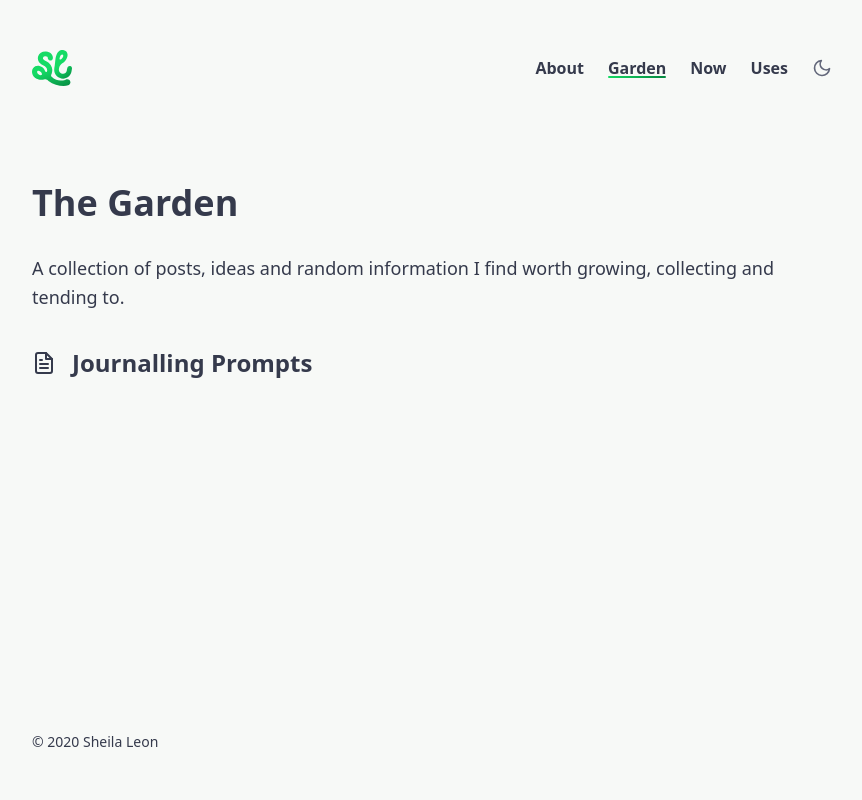
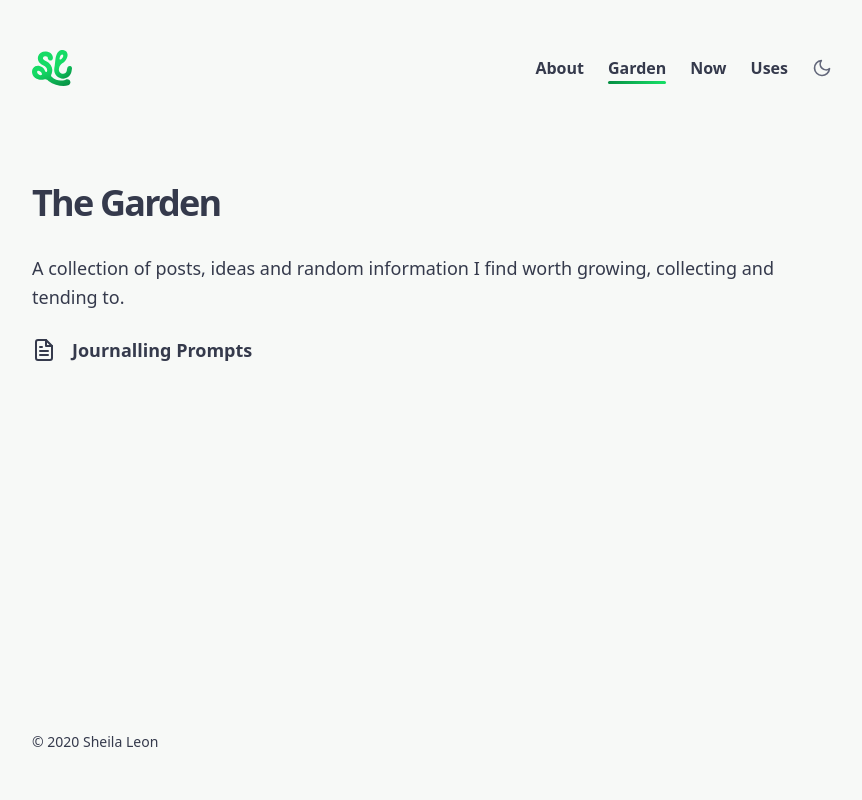
Before and after one commit to sheilaleon/sheilaleon.tech, a Gatsby site: page /the-garden in a window 1280 px wide. Shown: the whole page, without its empty margins (208-1070 px from the left). Built offline with nearby package versions, Linux system fonts and the light colour scheme; Gatsby itself is replaced by a stand-in of ours; some packages are replaced by stand-ins of ours.

Commit message:
Add gradient css variables, update content

```diff
--- a/src/assets/css/global.css
+++ b/src/assets/css/global.css
@@ -40,16 +40,16 @@
     @apply no-underline font-semibold;
   }
   h1 {
-    @apply text-4xl mb-6;
+    @apply text-4xl mb-6 tracking-tighter;
   }
   h2 {
-    @apply text-3xl mt-10 mb-4;
+    @apply text-3xl mt-10 mb-4 tracking-tight;
   }
   h3 {
-    @apply text-2xl mt-8 mb-4;
+    @apply text-2xl mt-8 mb-4 tracking-tight;
   }
   h4 {
-    @apply text-xl mt-6 mb-4;
+    @apply text-xl mt-6 mb-4 tracking-tight;
   }
   p {
     @apply mb-6 leading-relaxed;
@@ -67,13 +67,14 @@
   }
   p a::after,
   li a::after {
-    @apply absolute w-full bottom-0 left-0 opacity-0 rounded-full transition-all duration-300 ease-in-out;
+    @apply absolute w-full left-0 opacity-0 rounded-sm transition-all duration-300 ease-in-out;
     content: '';
-    height: 10%;
+    height: 3px;
+    bottom: -5px;
     background: linear-gradient(
       135deg,
-      rgba(22, 219, 101, 1) 0%,
-      rgba(5, 140, 66, 1) 90%
+      rgba(var(--rgba-primary-start)) 0%,
+      rgba(var(--rgba-primary-end)) 90%
     );
     transform-origin: 50% 0%;
     transform: scaleX(0);
@@ -123,30 +124,32 @@
     @apply flex justify-end content-center mr-3;
   }
   .active::before {
-    @apply absolute w-full bottom-0 left-0 rounded-full;
+    @apply absolute w-full left-0 rounded-sm;
     content: '';
+    height: 3px;
+    bottom: -3px;
     background: linear-gradient(
       135deg,
-      rgba(22, 219, 101, 1) 0%,
-      rgba(5, 140, 66, 1) 90%
+      rgba(var(--rgba-primary-start)) 0%,
+      rgba(var(--rgba-primary-end)) 90%
     );
-    height: 10%;
     z-index: -10;
   }
   .nav-links a {
-    @apply mx-2 text-default text-sm font-semibold leading-tight relative transition-all duration-300;
+    @apply mx-2 text-default text-sm font-semibold relative transition-all duration-300;
   }
   .nav-links a:hover {
     @apply text-linkHover;
   }
   .nav-links a::after {
-    @apply absolute w-full bottom-0 left-0 opacity-0 rounded-full transition-all duration-300 ease-in-out;
+    @apply absolute w-full left-0 opacity-0 rounded-sm transition-all duration-300 ease-in-out;
     content: '';
-    height: 10%;
+    height: 3px;
+    bottom: -3px;
     background: linear-gradient(
       135deg,
-      rgba(22, 219, 101, 1) 0%,
-      rgba(5, 140, 66, 1) 90%
+      rgba(var(--rgba-primary-start)) 0%,
+      rgba(var(--rgba-primary-end)) 90%
     );
     transform-origin: 50% 0%;
     transform: scaleX(0);
@@ -169,10 +172,10 @@
     @apply text-mutedHover;
   }
   .hero h1 {
-    @apply leading-tight pb-2 text-3xl;
+    @apply pb-2 leading-tight text-3xl tracking-normal;
   }
   .greetings {
-    @apply text-5xl font-semibold;
+    @apply text-5xl font-semibold tracking-tight;
   }
   .info {
     @apply text-xs mt-0;
@@ -185,7 +188,7 @@
     @apply relative;
   }
   .project h4 {
-    @apply leading-tight mt-4;
+    @apply mt-4;
   }
   .project h4 a {
     @apply relative transition-all duration-300 text-link;
@@ -194,13 +197,14 @@
     @apply text-linkHover;
   }
   .project h4 a::after {
-    @apply absolute w-full bottom-0 left-0 opacity-0 rounded-full transition-all duration-300 ease-in-out;
+    @apply absolute w-full left-0 opacity-0 rounded-sm transition-all duration-300 ease-in-out;
     content: '';
-    height: 8%;
+    height: 3px;
+    bottom: -5px;
     background: linear-gradient(
       135deg,
-      rgba(22, 219, 101, 1) 0%,
-      rgba(5, 140, 66, 1) 90%
+      rgba(var(--rgba-primary-start)) 0%,
+      rgba(var(--rgba-primary-end)) 90%
     );
     transform-origin: 50% 0%;
     transform: scaleX(0);
@@ -236,13 +240,14 @@
     @apply ml-1 text-xs relative transition-all duration-300 leading-snug;
   }
   a.preview-link span::after {
-    @apply absolute w-full bottom-0 left-0 opacity-0 rounded-full transition-all duration-300 ease-in-out;
+    @apply absolute w-full left-0 opacity-0 rounded-sm transition-all duration-300 ease-in-out;
     content: '';
-    height: 10%;
+    height: 3px;
+    bottom: -4px;
     background: linear-gradient(
       135deg,
-      rgba(22, 219, 101, 1) 0%,
-      rgba(5, 140, 66, 1) 90%
+      rgba(var(--rgba-primary-start)) 0%,
+      rgba(var(--rgba-primary-end)) 90%
     );
     transform-origin: 50% 0%;
     transform: scaleX(0);
@@ -253,10 +258,16 @@
     @apply opacity-100;
     background: linear-gradient(
       135deg,
-      rgba(22, 219, 101, 1) 0%,
-      rgba(5, 140, 66, 1) 90%
+      rgba(var(--rgba-primary-start)) 0%,
+      rgba(var(--rgba-primary-end)) 90%
     );
     transform: scaleX(1);
+  }
+  .garden-list {
+    @apply list-none pl-0;
+  }
+  .garden-list li {
+    @apply flex items-center;
   }
 
   @screen md {
@@ -267,7 +278,7 @@
       @apply w-5 h-5;
     }
     .nav-links a {
-      @apply mx-3 text-base;
+      @apply mx-3 text-base leading-relaxed;
     }
     .social-icons a {
       @apply ml-3;
--- a/src/assets/css/var.css
+++ b/src/assets/css/var.css
@@ -9,9 +9,13 @@
 
   --colour-primary: #058c42;
   --colour-primary-hover: #16db65;
+  --rgba-primary-start: 5, 140, 66;
+  --rgba-primary-end: 22, 219, 101;
 
   --colour-secondary: #ee6352;
   --colour-secondary-hover: #ffa077;
+  --rgba-secondary-start: 238, 99, 82;
+  --rgba-secondary-end: 211, 145, 128;
 
   --colour-accent: #f2bb05;
   --colour-accent-hover: #f2da05;
@@ -37,6 +41,8 @@
 
   --colour-primary: #16db65;
   --colour-primary-hover: #058c42;
+  --rgba-primary-start: 22, 219, 101;
+  --rgba-primary-end: 5, 140, 66;
 
   --colour-secondary: #ffa077;
   --colour-secondary-hover: #ee6352;
--- a/src/content/now/content.md
+++ b/src/content/now/content.md
@@ -42,10 +42,7 @@ Since I don't actively participate in social media, this is my way of sharing an
 - Narrative Telephone, season 2
 - Talks Machina
 - Formula 1, even all the Free Practice sessions and Qualis
-- WRC
-- World Series <div style="display: inline-block; padding: 0 6px; color: #fff; background: #005A9C; font-weight: 700;border-radius: 7px;">⚾️&nbsp; <em>ITFDB!!!! Let's go Dodgers!</em></div>
-- The Last Dance
-- Star Trek Voyager
+- Blood of Zeus
 
 ### Recently finished:
 
@@ -54,6 +51,7 @@ Since I don't actively participate in social media, this is my way of sharing an
 - Kipo and the Age of Wonderbeasts: Season 3
 - Knock Down The House
 - The Haunting of Bly Manor
+- The Last Dance
 
 ## 🎧 Listening:
 
@@ -64,6 +62,7 @@ Since I don't actively participate in social media, this is my way of sharing an
 ## 🎮 Playing:
 
 - Genshin Impact
+- Shop Heroes
 - Dirt Rally 2.0
 
 </div>
--- a/src/pages/the-garden.js
+++ b/src/pages/the-garden.js
@@ -17,12 +17,8 @@ const GardenIndex = ({ data }) => {
         {posts.map(({ node }) => {
           const title = node.frontmatter.title || node.fields.slug;
           return (
-            <article key={node.fields.slug}>
-              <h3>
-                <Link
-                  to={`/the-garden${node.fields.slug}`}
-                  className="flex items-center"
-                >
+            <ul key={node.fields.slug} className="garden-list">
+              <li>
                 <svg
                   className="mr-4"
                   xmlns="http://www.w3.org/2000/svg"
@@ -41,10 +37,9 @@ const GardenIndex = ({ data }) => {
                   <line x1="16" y1="17" x2="8" y2="17" />
                   <polyline points="10 9 9 9 8 9" />
                 </svg>{' '}
-                  {title}
-                </Link>
-              </h3>
-            </article>
+                <Link to={`/the-garden${node.fields.slug}`}>{title}</Link>
+              </li>
+            </ul>
           );
         })}
       </section>
```
Lines whose indentation alone changed are shown as unchanged.
